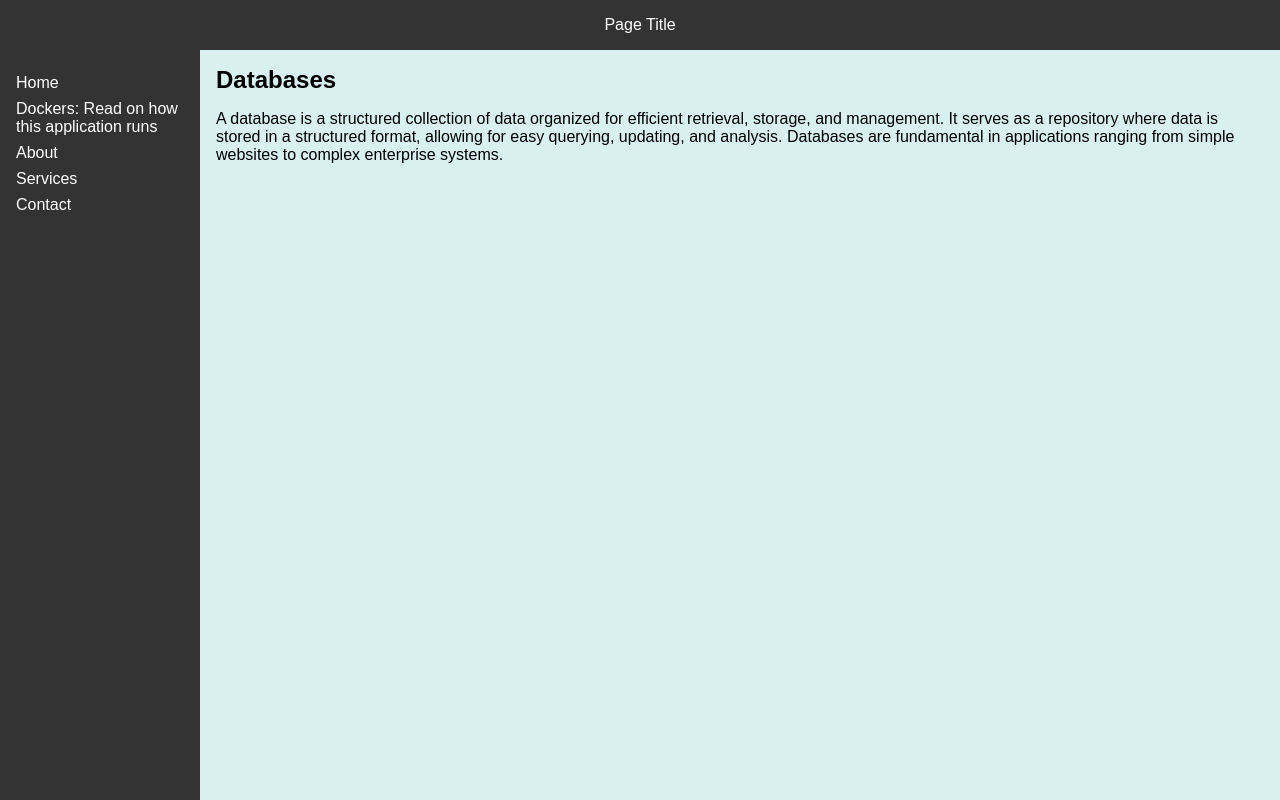
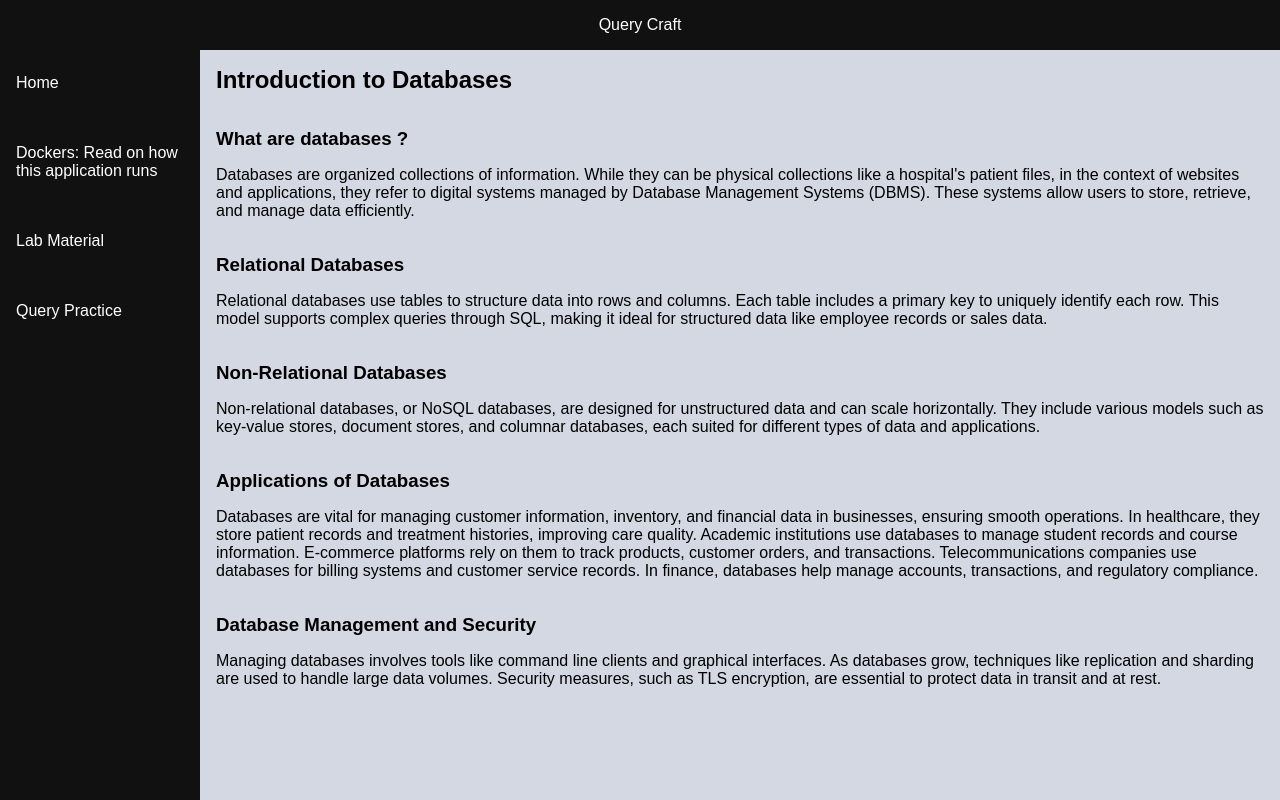
Before and after one commit to Maha-Muthu/query-craft, a Flask app: page /student-homepage in a window 1280 px wide. Run offline with Flask 2, Linux system fonts and the light colour scheme; some libraries are stand-ins or nearby versions.

Commit message:
Student Hompage

```diff
--- a/app.py
+++ b/app.py
@@ -46,8 +46,7 @@ def create_table():
 
 @app.route('/')
 def home():
-    name = os.getenv('NAME', 'World')  # Default to 'World' if NAME is not set
-    return render_template('index.html', name=name)
+    return render_template('index.html')
 
 
 @app.route('/student-homepage')
--- a/static/css/studenthomepage/homescreen.css
+++ b/static/css/studenthomepage/homescreen.css
@@ -1,16 +1,17 @@
+/* This stylesheet includes styling for the background of all the pages*/
 body {
     font-family: Arial, Helvetica, sans-serif;
     margin: 0;
     padding: 0;
     box-sizing: border-box;
-    background-color: #79cad047;
+    background-color:#D3D8E3;
     display: flex;
     flex-direction: column;
     height: 100vh;
 }
 
 header {
-    background-color: #333;
+    background-color: #111;
     color: white;
     padding: 1em;
     text-align: center;
@@ -20,7 +21,7 @@ header {
     flex: 1;
 }
 nav {
-    background-color: #333;
+    background-color: #111;
     color: white;
     width: 200px;
     min-height: calc(100vh - 60px);
@@ -37,7 +38,7 @@ nav a {
     display: block;
     margin: 0.5em 0;
 }
-@media (max-width: 600px) {
+@media (max-width: 600px) { /* Collapse the side nav to a column for smaller screen sizes*/
     nav {
         width: 100%;
         min-height: auto;
@@ -47,8 +48,8 @@ nav a {
     }
 }
 
-/* Ensure responsive text sizing */
-h1, h2, p {
+
+h1, h2, h3, p {
     margin: 0 0 1rem;
     padding: 0;
 }
--- a/templates/student-homepage.html
+++ b/templates/student-homepage.html
@@ -1,25 +1,69 @@
 <!DOCTYPE html>
 <html lang="en">
+
 <head>
   <meta charset="UTF-8">
   <meta name="viewport" content="width=device-width, initial-scale=1.0">
   <title>Student Homepage</title>
   <link rel="stylesheet" href="static/css/studenthomepage/homescreen.css">
-    <link rel="stylesheet" href="static/css/studenthomepage/dockerinfopopup.css">
+  <link rel="stylesheet" href="static/css/studenthomepage/docker-info-popup.css">
 </head>
+
 <body>
-    <header>Page Title</header>
+  <header>Query Craft</header>
   <div class="container">
     <nav>
       <a href="/">Home</a>
+      <br>
+      <br>
       <a href="#" id="myBtn">Dockers: Read on how this application runs</a>
-          <a href="#">About</a>
-          <a href="#">Services</a>
-          <a href="#">Contact</a>
+      <br>
+      <br>
+      <a href="{{ url_for('lab_material_one_page') }}">Lab Material</a>
+      <br>
+      <br>
+      <a href="#">Query Practice</a>
     </nav>
     <main>
-          <h2>Databases</h2>
-          <p>A database is a structured collection of data organized for efficient retrieval, storage, and management. It serves as a repository where data is stored in a structured format, allowing for easy querying, updating, and analysis. Databases are fundamental in applications ranging from simple websites to complex enterprise systems.</p>
+      <h2>Introduction to Databases</h2>
+      <br>
+      <h3>
+        What are databases ?
+      </h3>
+      <p>Databases are organized collections of information. While they can be physical collections like a hospital's
+        patient files, in the context of websites and applications, they refer to digital systems managed by Database
+        Management Systems (DBMS). These systems allow users to store, retrieve, and manage data efficiently.</p>
+      <br>
+      <h3>
+        Relational Databases
+      </h3>
+      <p>Relational databases use tables to structure data into rows and columns. Each table includes a primary key to
+        uniquely identify each row. This model supports complex queries through SQL, making it ideal for structured data
+        like employee records or sales data.</p>
+      <br>
+      <h3>
+        Non-Relational Databases
+      </h3>
+      <p>Non-relational databases, or NoSQL databases, are designed for unstructured data and can scale horizontally.
+        They include various models such as key-value stores, document stores, and columnar databases, each suited for
+        different types of data and applications.</p>
+      <br>
+      <h3>
+        Applications of Databases
+      </h3>
+      <p>Databases are vital for managing customer information, inventory, and financial data in businesses, ensuring
+        smooth operations. In healthcare, they store patient records and treatment histories, improving care quality.
+        Academic institutions use databases to manage student records and course information. E-commerce platforms rely
+        on them to track products, customer orders, and transactions. Telecommunications companies use databases for
+        billing systems and customer service records. In finance, databases help manage accounts, transactions, and
+        regulatory compliance.</p>
+      <br>
+      <h3>
+        Database Management and Security
+      </h3>
+      <p>Managing databases involves tools like command line clients and graphical interfaces. As databases grow,
+        techniques like replication and sharding are used to handle large data volumes. Security measures, such as TLS
+        encryption, are essential to protect data in transit and at rest.</p>
     </main>
   </div>
 
@@ -28,9 +72,16 @@
       <span class="close">&times;</span>
       <h2>Dockers</h2>
       <h3>What is a Docker ? </h3>
-    <h4>Docker is like a magic box for your software! It's a tool that helps you pack up an entire application and everything it needs to run smoothly, like libraries and settings, into a neat, portable package called a container. Imagine it's like a mini-virtual computer just for your app!<br>Docker is a platform that enables developers to package, deploy, and run applications within containers. Containers are lightweight, portable, and self-sufficient environments that contain everything needed to run an application, including code, runtime, libraries, and depndencies. Docker uses containerization technology to ensure consistency across different computing environments. </h4>.
+      <h4>Docker is like a magic box for your software! It's a tool that helps you pack up an entire application and
+        everything it needs to run smoothly, like libraries and settings, into a neat, portable package called a
+        container. Imagine it's like a mini-virtual computer just for your app!<br>Docker is a platform that enables
+        developers to package, deploy, and run applications within containers. Containers are lightweight, portable, and
+        self-sufficient environments that contain everything needed to run an application, including code, runtime,
+        libraries, and depndencies. Docker uses containerization technology to ensure consistency across different
+        computing environments. </h4>.
     </div>
   </div>
   <script src="static/js/studenthomepage/dockerinfopopup.js"></script>
 </body>
+
 </html>
```
Also changed, not shown: static/css/studenthomepage/docker-info-popup.css (renamed from static/css/studenthomepage/dockerinfopopup.css), 1 other file. Lines whose indentation alone changed are shown as unchanged.
